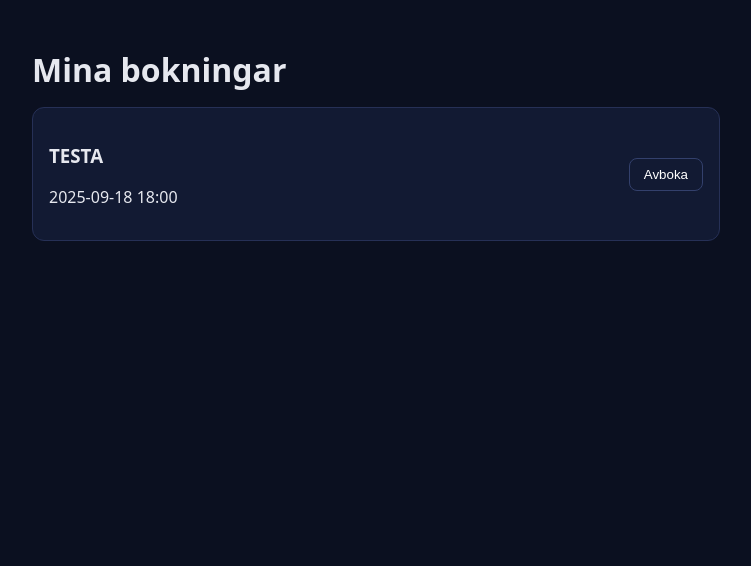
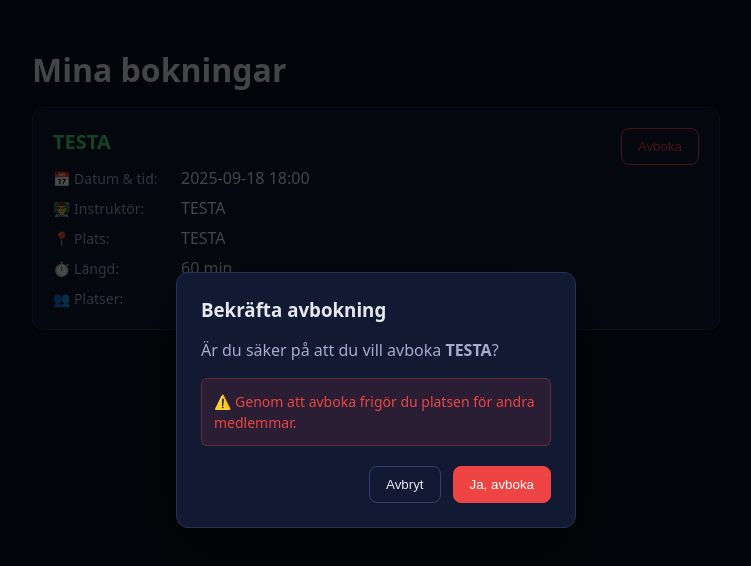
Before and after one commit to FantasticG5/frontend, a React (Vite) app: page /bookings in a window 1280 px wide. Both pictures are taken after a click on the button "Avboka". Shown: the top 566 px of the page, without its empty margins (264-1015 px from the left). Built offline with nearby package versions, Linux system fonts and the light colour scheme; no server answers.

Commit message:
Frontend: avboka-knapp + toast (US53 #107 #108)

```diff
--- a/package.json
+++ b/package.json
@@ -9,6 +9,7 @@
     "preview": "vite preview"
   },
   "devDependencies": {
+    "@vitejs/plugin-react": "^5.0.3",
     "vite": "^7.1.2"
   },
   "dependencies": {
--- a/src/pages/MyBookings.jsx
+++ b/src/pages/MyBookings.jsx
@@ -4,13 +4,44 @@ import { cancelBooking } from "../services/bookingService";
 
 export default function MyBookings() {
   const [bookings, setBookings] = useState([
-    { id: 1, title: "TESTA", date: "2025-09-18 18:00", memberEmail: "stefan@example.com", memberName: "Stefan" }
+    {
+      id: 1,
+      title: "TESTA",
+      date: "2025-09-18 18:00",
+      memberEmail: "stefan@example.com",
+      memberName: "Stefan",
+      instructor: "TESTA",
+      location: "TESTA",
+      duration: "60 min",
+      maxParticipants: 12,
+      currentParticipants: 8
+    }
   ]);
 
   const [toast, setToast] = useState({ message: "", type: "success" });
   const [loadingId, setLoadingId] = useState(null);
+  const [showConfirmDialog, setShowConfirmDialog] = useState(false);
+  const [bookingToCancel, setBookingToCancel] = useState(null);
 
-  async function handleCancel(b) {
+  function handleCancelClick(booking) {
+    setBookingToCancel(booking);
+    setShowConfirmDialog(true);
+  }
+
+  function handleConfirmCancel() {
+    if (bookingToCancel) {
+      performCancel(bookingToCancel);
+    }
+    setShowConfirmDialog(false);
+    setBookingToCancel(null);
+  }
+
+  function handleCancelDialog() {
+    setShowConfirmDialog(false);
+    setBookingToCancel(null);
+  }
+
+  async function performCancel(b) {
     try {
       setLoadingId(b.id);
       const res = await cancelBooking({
@@ -20,7 +51,7 @@ export default function MyBookings() {
       });
 
       setBookings([]);
-      setToast({ message: res?.message || "Avbokning genomförd!", type: "success" });
+      setToast({ message: res?.message || "Avbokning genomförd! Platsen är nu tillgänglig för andra.", type: "success" });
     } catch (err) {
       setToast({ message: err.message || "Något gick fel vid avbokning.", type: "error" });
     } finally {
@@ -33,20 +64,65 @@ export default function MyBookings() {
       <h1>Mina bokningar</h1>
 
       {bookings.length === 0 ? (
-        <p>Du har inga kommande bokningar.</p>
+        <div className="empty-state">
+          <div className="empty-icon">📅</div>
+          <h3>Inga kommande bokningar</h3>
+          <p>Du har inga aktiva träningspass bokade just nu.</p>
+        </div>
       ) : (
         <div className="booking-card">
-          <div>
+          <div className="booking-info">
             <h3>{bookings[0].title}</h3>
-            <p>{bookings[0].date}</p>
+            <div className="booking-details">
+              <div className="detail-item">
+                <span className="detail-label">📅 Datum & tid:</span>
+                <span className="detail-value">{bookings[0].date}</span>
               </div>
+              <div className="detail-item">
+                <span className="detail-label">👨‍🏫 Instruktör:</span>
+                <span className="detail-value">{bookings[0].instructor}</span>
+              </div>
+              <div className="detail-item">
+                <span className="detail-label">📍 Plats:</span>
+                <span className="detail-value">{bookings[0].location}</span>
+              </div>
+              <div className="detail-item">
+                <span className="detail-label">⏱️ Längd:</span>
+                <span className="detail-value">{bookings[0].duration}</span>
+              </div>
+              <div className="detail-item">
+                <span className="detail-label">👥 Platser:</span>
+                <span className="detail-value">{bookings[0].currentParticipants}/{bookings[0].maxParticipants}</span>
+              </div>
+            </div>
+          </div>
+          <div className="booking-actions">
             <button
               className="btn-cancel"
-            onClick={() => handleCancel(bookings[0])}
+              onClick={() => handleCancelClick(bookings[0])}
               disabled={loadingId === bookings[0].id}
             >
               {loadingId === bookings[0].id ? "Avbokar..." : "Avboka"}
             </button>
+          </div>
+        </div>
+      )}
+
+      {showConfirmDialog && (
+        <div className="modal-overlay" onClick={handleCancelDialog}>
+          <div className="modal" onClick={(e) => e.stopPropagation()}>
+            <h3>Bekräfta avbokning</h3>
+            <p>Är du säker på att du vill avboka <strong>{bookingToCancel?.title}</strong>?</p>
+            <p className="warning-text">⚠️ Genom att avboka frigör du platsen för andra medlemmar.</p>
+            <div className="modal-actions">
+              <button className="btn-secondary" onClick={handleCancelDialog}>
+                Avbryt
+              </button>
+              <button className="btn-danger" onClick={handleConfirmCancel}>
+                Ja, avboka
+              </button>
+            </div>
+          </div>
         </div>
       )}
 
--- a/src/styles.css
+++ b/src/styles.css
@@ -36,51 +36,210 @@ h1 { margin: 0 0 16px; }
   background: var(--card);
   border: 1px solid #263056;
   border-radius: 12px;
-  padding: 16px;
+  padding: 20px;
   display: flex;
-  align-items: center;
+  align-items: flex-start;
   justify-content: space-between;
+  gap: 20px;
+}
+
+.booking-info {
+  flex: 1;
 }
 
 .booking-info h3 {
-  margin: 0 0 4px;
+  margin: 0 0 12px;
+  font-size: 1.25rem;
+  color: var(--accent);
 }
 
-.booking-info p {
+.booking-details {
+  display: grid;
+  gap: 8px;
+}
+
+.detail-item {
+  display: flex;
+  align-items: center;
+  gap: 8px;
+}
+
+.detail-label {
+  font-size: 0.875rem;
+  color: var(--muted);
+  min-width: 120px;
+}
+
+.detail-value {
+  font-weight: 500;
+  color: var(--text);
+}
+
+.booking-actions {
+  display: flex;
+  align-items: flex-start;
+}
+
+.empty-state {
+  text-align: center;
+  padding: 60px 20px;
+  color: var(--muted);
+}
+
+.empty-icon {
+  font-size: 3rem;
+  margin-bottom: 16px;
+}
+
+.empty-state h3 {
+  margin: 0 0 8px;
+  color: var(--text);
+}
+
+.empty-state p {
   margin: 0;
-  color: var(--muted);
 }
 
 .btn-cancel {
   background: transparent;
-  color: #fff;
-  border: 1px solid #33406c;
-  padding: 8px 14px;
+  color: var(--danger);
+  border: 1px solid var(--danger);
+  padding: 10px 16px;
   border-radius: 8px;
   cursor: pointer;
+  font-weight: 500;
+  transition: all 0.2s ease;
 }
-.btn-cancel:hover { border-color: #4b5aa0; }
-.btn-cancel:disabled { opacity: .6; cursor: not-allowed; }
+.btn-cancel:hover {
+  background: var(--danger);
+  color: white;
+}
+.btn-cancel:disabled {
+  opacity: .6;
+  cursor: not-allowed;
+  background: transparent;
+  color: var(--danger);
+}
+
+.btn-danger {
+  background: var(--danger);
+  color: white;
+  border: 1px solid var(--danger);
+  padding: 10px 16px;
+  border-radius: 8px;
+  cursor: pointer;
+  font-weight: 500;
+  transition: all 0.2s ease;
+}
+.btn-danger:hover {
+  background: #dc2626;
+  border-color: #dc2626;
+}
+
+.btn-secondary {
+  background: transparent;
+  color: var(--text);
+  border: 1px solid #33406c;
+  padding: 10px 16px;
+  border-radius: 8px;
+  cursor: pointer;
+  font-weight: 500;
+  transition: all 0.2s ease;
+}
+.btn-secondary:hover {
+  border-color: #4b5aa0;
+  background: rgba(75, 90, 160, 0.1);
+}
+
+.modal-overlay {
+  position: fixed;
+  top: 0;
+  left: 0;
+  right: 0;
+  bottom: 0;
+  background: rgba(0, 0, 0, 0.7);
+  display: flex;
+  align-items: center;
+  justify-content: center;
+  z-index: 1000;
+  padding: 20px;
+}
+
+.modal {
+  background: var(--card);
+  border: 1px solid #263056;
+  border-radius: 12px;
+  padding: 24px;
+  max-width: 400px;
+  width: 100%;
+  box-shadow: 0 20px 60px rgba(0, 0, 0, 0.5);
+}
+
+.modal h3 {
+  margin: 0 0 16px;
+  color: var(--text);
+}
+
+.modal p {
+  margin: 0 0 12px;
+  color: var(--muted);
+  line-height: 1.5;
+}
+
+.warning-text {
+  background: rgba(239, 68, 68, 0.1);
+  border: 1px solid rgba(239, 68, 68, 0.3);
+  border-radius: 6px;
+  padding: 12px;
+  margin: 16px 0 !important;
+  color: var(--danger) !important;
+  font-size: 0.875rem;
+}
+
+.modal-actions {
+  display: flex;
+  gap: 12px;
+  justify-content: flex-end;
+  margin-top: 20px;
+}
 
 .toast {
   position: fixed;
   bottom: 20px;
   left: 50%;
   transform: translateX(-50%);
-  padding: 12px 16px;
+  padding: 16px 20px;
   border-radius: 10px;
   border: 1px solid #263056;
   background: var(--card);
   color: var(--text);
   box-shadow: 0 6px 30px rgba(0,0,0,0.35);
+  z-index: 1001;
+  max-width: 400px;
+  width: calc(100% - 40px);
 }
-.toast.success { outline: 2px solid #1f7a42; }
-.toast.error { outline: 2px solid #7a1f1f; }
+.toast.success {
+  outline: 2px solid #1f7a42;
+  border-left: 4px solid #1f7a42;
+}
+.toast.error {
+  outline: 2px solid #7a1f1f;
+  border-left: 4px solid #7a1f1f;
+}
 .toast-close {
   background: transparent;
   border: none;
   color: var(--muted);
-  margin-left: 8px;
-  font-size: 16px;
+  margin-left: 12px;
+  font-size: 18px;
   cursor: pointer;
+  padding: 0;
+  width: 24px;
+  height: 24px;
+  display: flex;
+  align-items: center;
+  justify-content: center;
 }
+.toast-close:hover {
+  color: var(--text);
+}
--- /dev/null
+++ b/vite.config.js
@@ -0,0 +1,11 @@
+import { defineConfig } from 'vite'
+import react from '@vitejs/plugin-react'
+
+export default defineConfig({
+  plugins: [react()],
+  server: {
+    host: '127.0.0.1',
+    port: 5173,
+    strictPort: true
+  }
+})
```
Also changed, not shown: 1 other file (tests, documents, lock files or other folders). Lines whose indentation alone changed are shown as unchanged.
